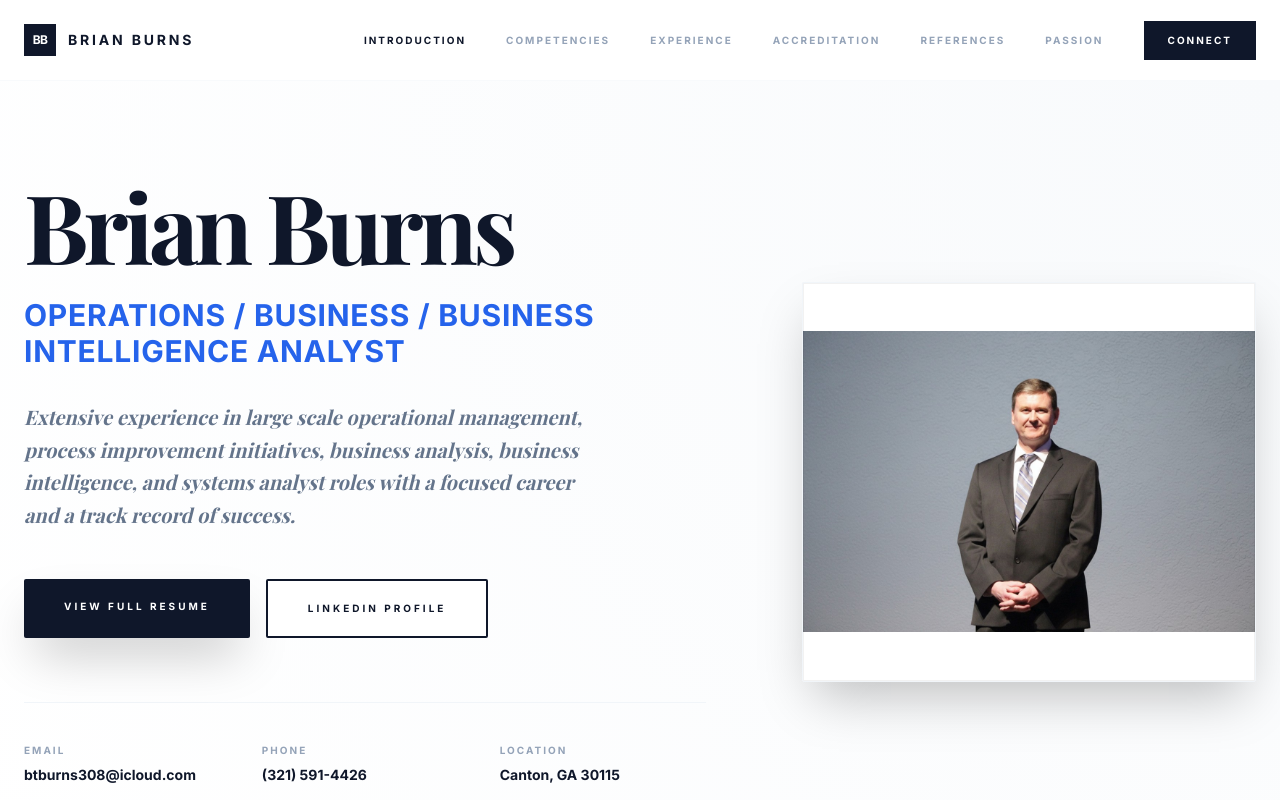
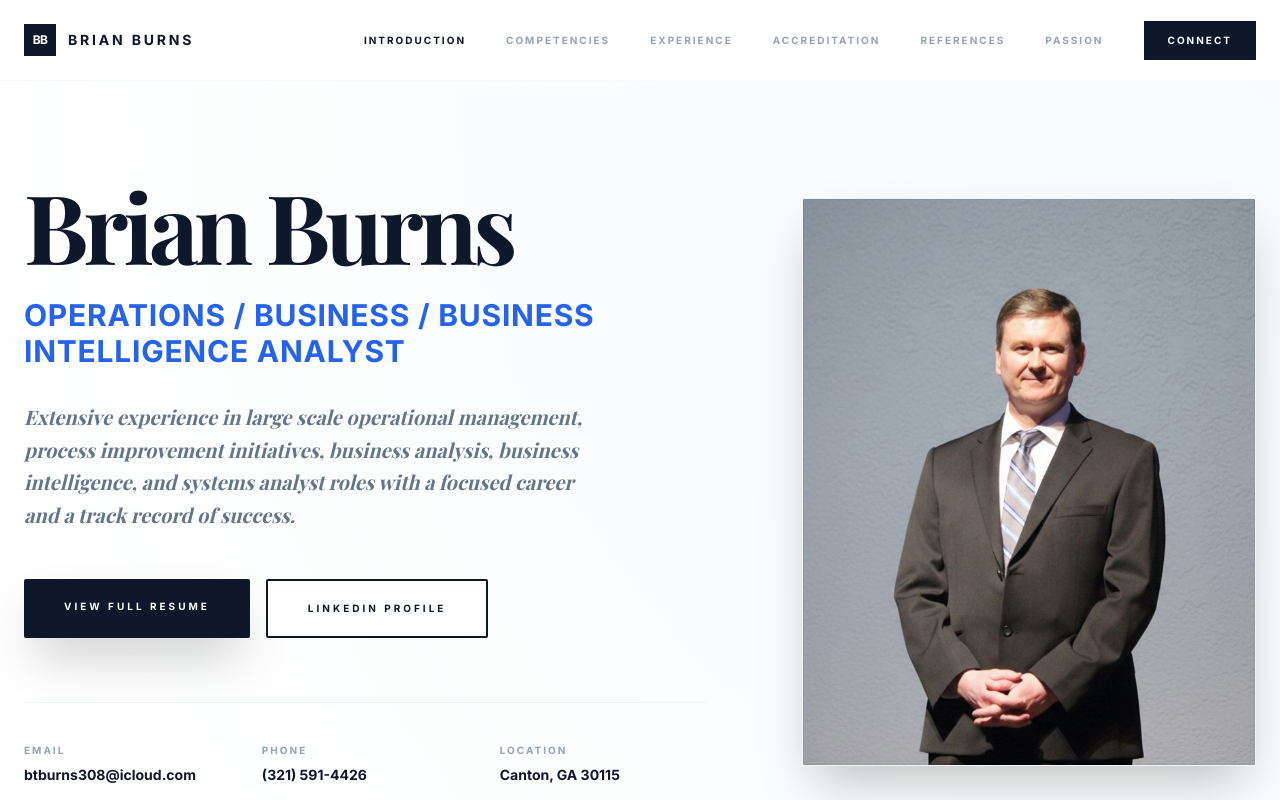
Before and after one commit to btburns308/brian-portfolio, a React (Vite) app: page / in a window 1280 px wide. Shown: the top 800 px of the page. Built offline with nearby package versions, Linux system fonts and the light colour scheme; a web font is replaced by a local one.

Commit message:
Update Hero.tsx

```diff
--- a/components/Hero.tsx
+++ b/components/Hero.tsx
@@ -1,4 +1,4 @@
-import React, { useState, useMemo } from 'react';
+import React, { useState } from 'react';
 
 interface HeroProps {
   contactInfo: any;
@@ -9,11 +9,8 @@ const Hero: React.FC<HeroProps> = ({ contactInfo, id }) => {
   const [imageError, setImageError] = useState(false);
   const [isLoaded, setIsLoaded] = useState(false);
 
-  // Force the browser to fetch the absolute latest version of the file on every page load
-  const imageSrc = useMemo(() => {
-    return `${contactInfo.profileImage}?t=${new Date().getTime()}`;
-  }, [contactInfo.profileImage]);
-
+  // Simple cache busting to ensure the latest upload is always fetched
+  const imageSrc = `${contactInfo.profileImage}?v=${new Date().getTime()}`;
   const resumeSrc = contactInfo.resumeUrl;
 
   return (
@@ -70,13 +67,13 @@ const Hero: React.FC<HeroProps> = ({ contactInfo, id }) => {
 
           {/* Right: Image */}
           <div className="w-full lg:w-2/5 order-1 lg:order-2">
-            <div className="relative w-full bg-white rounded-sm overflow-hidden shadow-2xl border border-slate-100 min-h-[400px] flex items-center justify-center">
+            <div className="relative aspect-[4/5] bg-slate-50 rounded-sm overflow-hidden shadow-2xl border border-slate-100">
               {!imageError ? (
                 <img
                   src={imageSrc}
                   alt={contactInfo.name}
                   onLoad={() => setIsLoaded(true)}
-                  className={`w-full h-auto transition-opacity duration-1000 block ${isLoaded ? 'opacity-100' : 'opacity-0'}`}
+                  className={`w-full h-full object-cover object-center transition-opacity duration-700 ${isLoaded ? 'opacity-100' : 'opacity-0'}`}
                   onError={() => {
                     console.error("Hero: Failed to load image at " + imageSrc);
                     setImageError(true);
@@ -89,15 +86,15 @@ const Hero: React.FC<HeroProps> = ({ contactInfo, id }) => {
                   </div>
                   <p className="text-slate-900 text-[10px] font-black uppercase tracking-[0.2em] mb-2">Check File Location</p>
                   <p className="text-slate-400 text-[9px] leading-relaxed">
-                    Ensure <strong>brian-burns.jpg</strong> is in the same folder as index.html
+                    Ensure <strong>brian-burns.jpg</strong> is in the same folder.
                   </p>
                 </div>
               )}
-              {/* Optional Shimmer/Loading state */}
+              {/* Subtle Loading Shimmer */}
               {!isLoaded && !imageError && (
-                <div className="absolute inset-0 bg-white animate-pulse"></div>
+                <div className="absolute inset-0 bg-slate-100 animate-pulse"></div>
               )}
-              {/* Subtle Overlay to ensure contrast without adding heavy borders */}
+              {/* Subtle glass-like overlay for depth */}
               <div className="absolute inset-0 pointer-events-none ring-1 ring-inset ring-black/5"></div>
             </div>
           </div>
```
